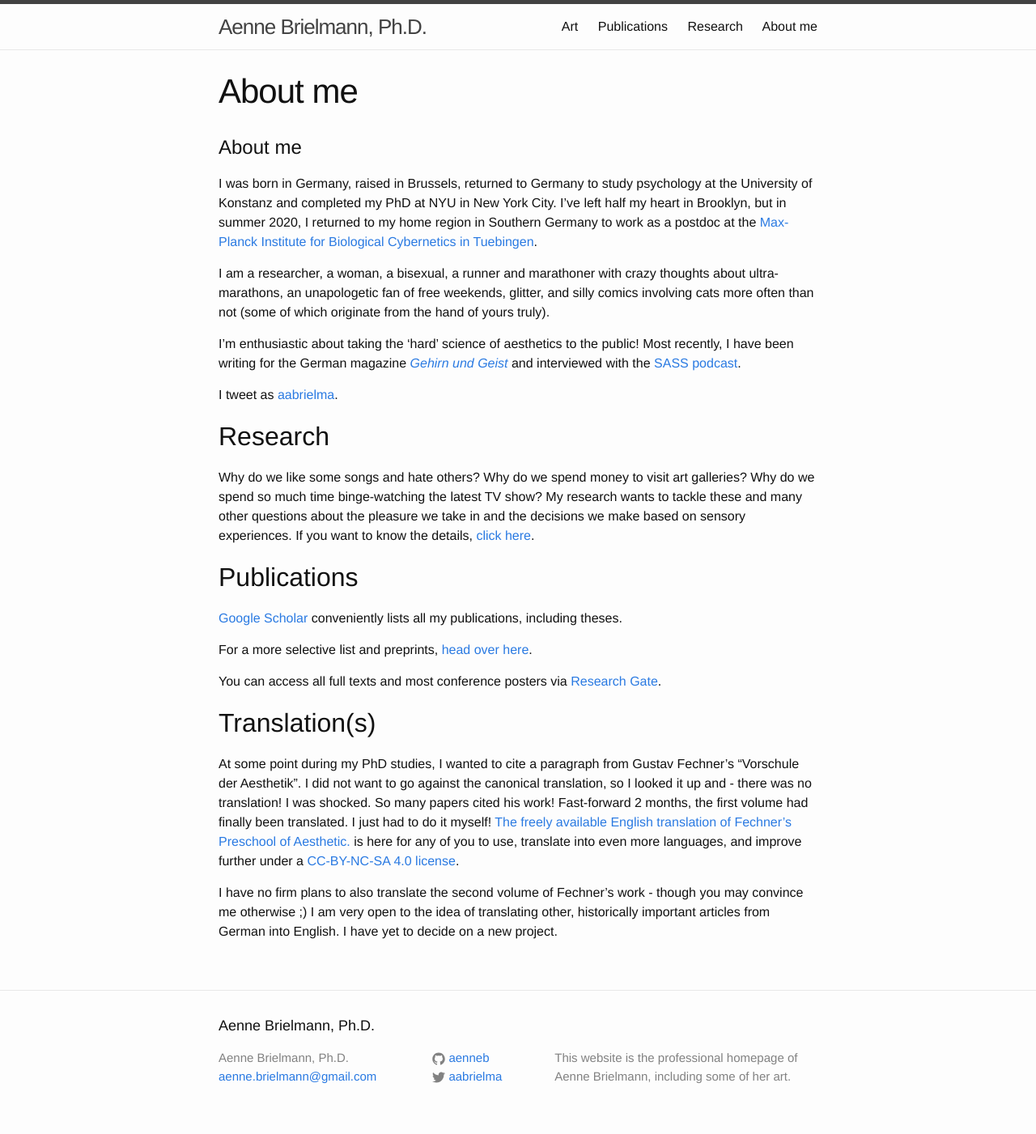
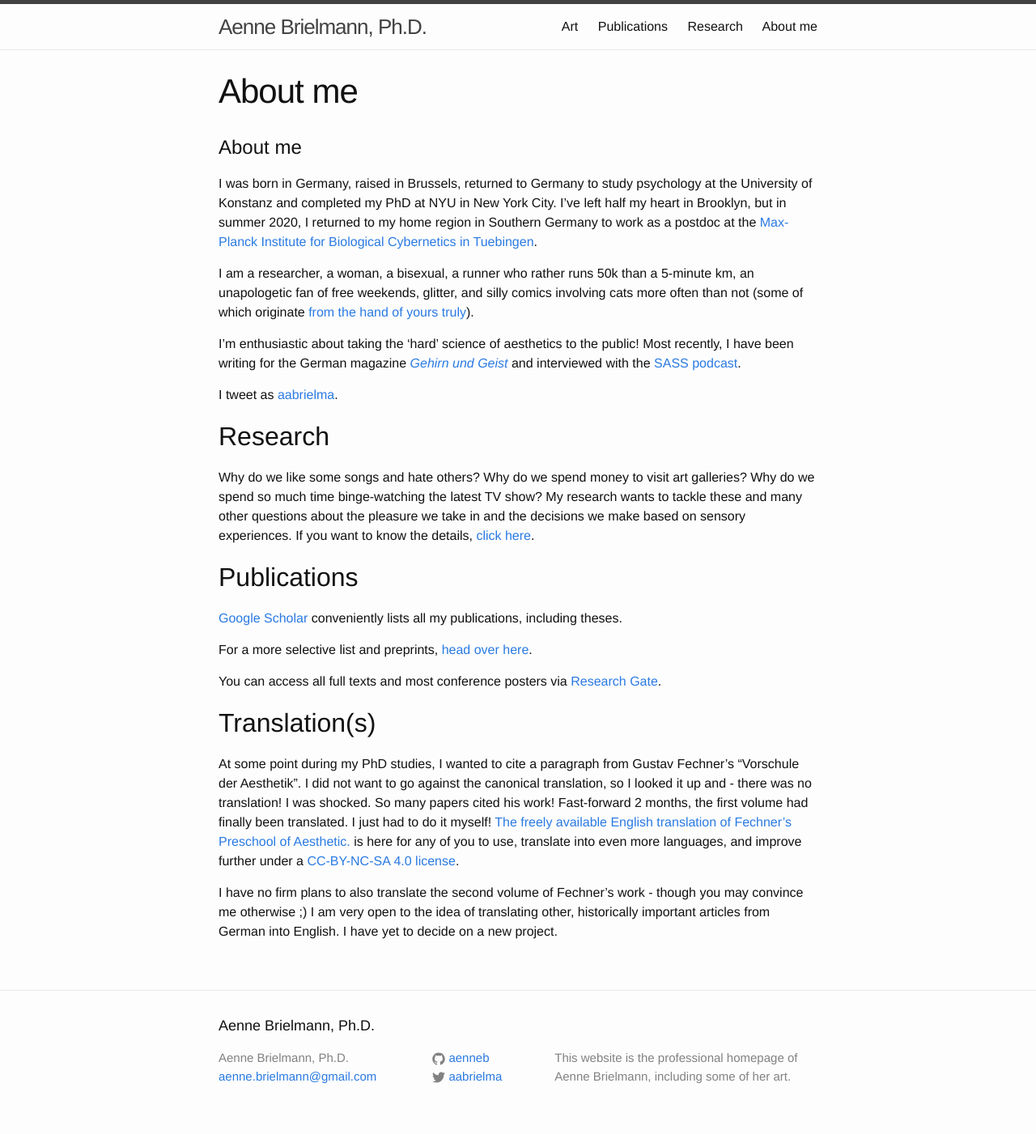
Before and after one commit to aenneb/aenneb.github.io, a Jekyll site: the page built from index.md, in a window 1280 px wide. Shown: the whole page at 81% size. Built offline with Jekyll 4.4.1, drawn with Linux system fonts in a browser that asks for light colours; our own code applies the rules of GitHub Pages for plain Markdown files.

Commit message:
Update index.md

```diff
--- a/index.md
+++ b/index.md
@@ -2,7 +2,7 @@
 
 I was born in Germany, raised in Brussels, returned to Germany to study psychology at the University of Konstanz and completed my PhD at NYU in New York City. I've left half my heart in Brooklyn, but in summer 2020, I returned to my home region in Southern Germany to work as a postdoc at the [Max-Planck Institute for Biological Cybernetics in Tuebingen](https://www.kyb.tuebingen.mpg.de/person/58620/2549).
 
-I am a researcher, a woman, a bisexual, a runner and marathoner with crazy thoughts about ultra-marathons, an unapologetic fan of free weekends, glitter, and silly comics involving cats more often than not (some of which originate from the hand of yours truly).
+I am a researcher, a woman, a bisexual, a runner who rather runs 50k than a 5-minute km, an unapologetic fan of free weekends, glitter, and silly comics involving cats more often than not (some of which originate [from the hand of yours truly](https://aenneb.github.io/art/)).
 
 I'm enthusiastic about taking the 'hard' science of aesthetics to the public! Most recently, I have been writing for the German magazine [*Gehirn und Geist*](https://www.spektrum.de/magazin/neuroaesthetik-das-geheimnis-der-schoenheit/1658104) and interviewed with the [SASS podcast](https://omny.fm/shows/super-awesome-science-show/blind-to-beauty).
 
```
